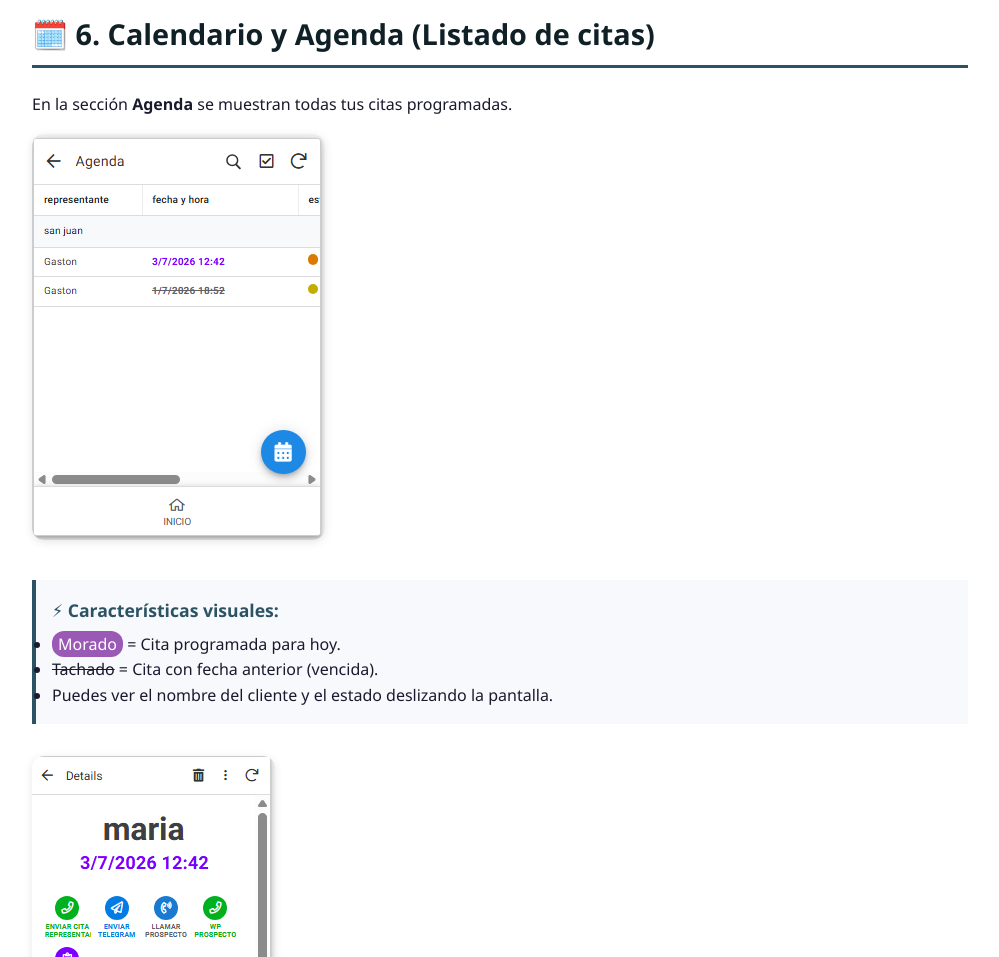
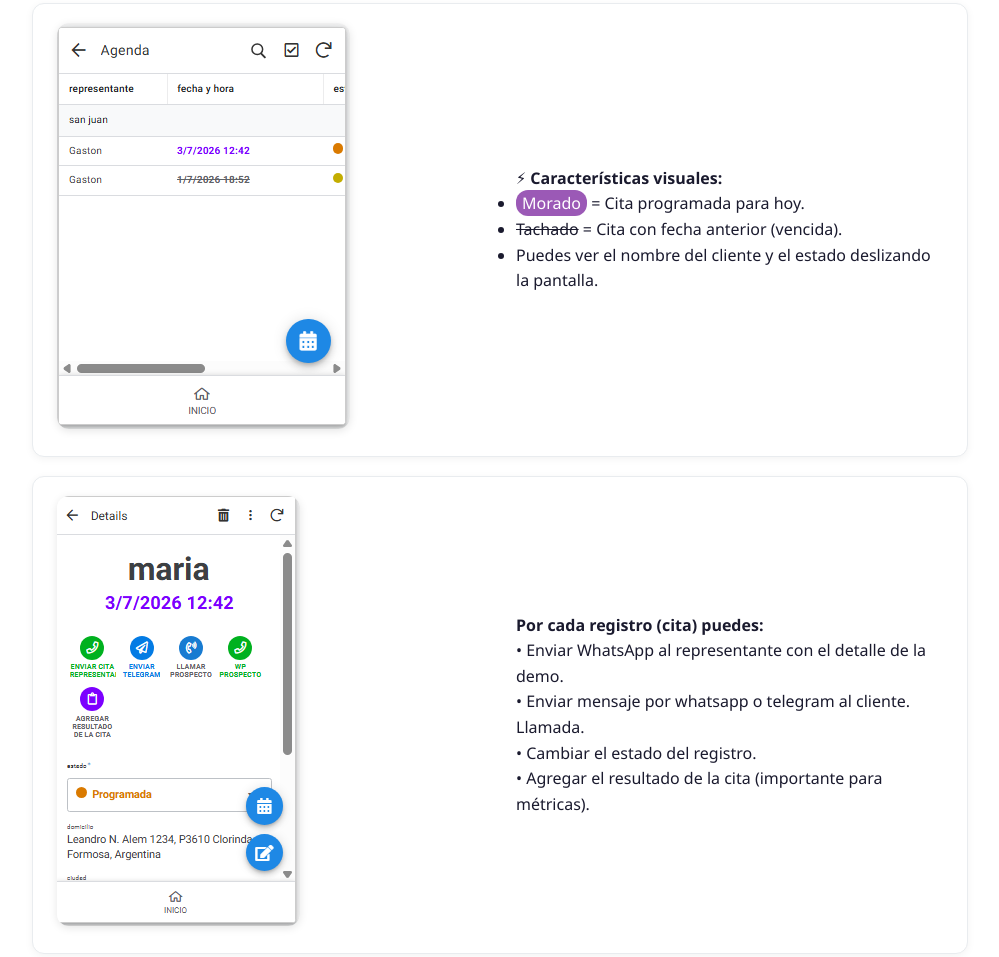
Before and after one commit to nast0n/manualblackassistant, a plain HTML site: page index.html in a window 1280 px wide. Shown: the part 4452-5409 px from the top of the page, without its empty margins (280-1279 px from the left). Drawn offline with Linux system fonts and the light colour scheme.

Commit message:
index.html

```diff
--- a/index.html
+++ b/index.html
@@ -332,6 +332,36 @@
         height: 32px;
     }
 }
+/* Layout de imagen + texto en dos columnas */
+.row-imagen-texto {
+    display: flex;
+    gap: 2rem;
+    align-items: center;
+}
+
+.row-imagen-texto .col-imagen {
+    flex: 1;
+    min-width: 0;
+}
+
+.row-imagen-texto .col-texto {
+    flex: 1;
+    min-width: 0;
+}
+
+/* Responsive: en móvil se apilan */
+@media (max-width: 768px) {
+    .row-imagen-texto {
+        flex-direction: column;
+        gap: 1rem;
+    }
+    .row-imagen-texto .col-imagen {
+        width: 100%;
+    }
+    .row-imagen-texto .col-texto {
+        width: 100%;
+    }
+}
     </style>
 </head>
 <body>
@@ -460,15 +490,22 @@
 <section id="agregar-cita" class="section">
     <h2>📌 5. Agregar Cita</h2>
     <p>Desde el detalle del prospecto o desde el calendario, puedes crear una nueva cita.</p>
+
     <div class="card">
         <h3>Datos de la cita</h3>
+        <div class="row-imagen-texto">
+            <div class="col-imagen">
+                <img src="imagen/agregarcita.png" alt="Formulario de cita" style="max-width:100%; border-radius:12px; box-shadow:0 2px 8px rgba(0,0,0,0.1);">
+            </div>
+            <div class="col-texto">
                 <ul>
                     <li><strong>📅 Fecha</strong> y hora de la cita.</li>
                     <li><strong>📝 Nota</strong>: Algo que te sirva para identificar la casa, o qué llevar (o no llevar).</li>
                     <li><strong>📍 Punto en el mapa</strong>: Arrastra el icono rojo hasta la ubicación exacta.</li>
                     <li><strong>⚙️ Estado</strong>: Pendiente, Completada, Cancelada, Reagendada.</li>
                 </ul>
-                <img src="imagen/agregarcita.png" alt="Menú principal" style="max-width:100%; border-radius:12px; margin:1rem 0; box-shadow:0 2px 8px rgba(0,0,0,0.1);">
+            </div>
+        </div>
     </div>
 </section>
 
@@ -476,9 +513,16 @@
 <section id="calendario" class="section">
     <h2>🗓️ 6. Calendario y Agenda (Listado de citas)</h2>
     <p>En la sección <strong>Agenda</strong> se muestran todas tus citas programadas.</p>
-			<img src="imagen/agenda.png" alt="agenda" style="max-width:100%; border-radius:12px; margin:1rem 0; box-shadow:0 2px 8px rgba(0,0,0,0.1);">
 
-            <div class="step">
+    <!-- Fila 1: Imagen agenda + Características visuales (SIN FONDO) -->
+    <div class="card">
+        <div class="row-imagen-texto">
+            <div class="col-imagen">
+                <img src="imagen/agenda.png" alt="Agenda" style="max-width:100%; border-radius:12px; box-shadow:0 2px 8px rgba(0,0,0,0.1);">
+            </div>
+            <div class="col-texto">
+                <!-- Eliminé la clase "step" que daba el fondo gris -->
+                <div style="margin:0;">
                     <strong>⚡ Características visuales:</strong>
                     <ul>
                         <li><span style="background:#9b59b6; color:white; padding:2px 6px; border-radius:12px;">Morado</span> = Cita programada para hoy.</li>
@@ -486,14 +530,27 @@
                         <li>Puedes ver el nombre del cliente y el estado deslizando la pantalla.</li>
                     </ul>
                 </div>
-			<img src="imagen/detalleagenda.png" alt="desempeño" style="max-width:100%; border-radius:12px; margin:1rem 0; box-shadow:0 2px 8px rgba(0,0,0,0.1);">
+            </div>
+        </div>
+    </div>
 
+    <!-- Fila 2: Imagen detalleagenda + Acciones -->
     <div class="card">
+        <div class="row-imagen-texto">
+            <div class="col-imagen">
+                <img src="imagen/detalleagenda.png" alt="Detalle de agenda" style="max-width:100%; border-radius:12px; box-shadow:0 2px 8px rgba(0,0,0,0.1);">
+            </div>
+            <div class="col-texto">
+                <div style="margin:0;">
                     <strong>Por cada registro (cita) puedes:</strong><br>
                 • Enviar WhatsApp al representante con el detalle de la demo.<br>
                 • Enviar mensaje por whatsapp o telegram al cliente. Llamada.<br>
 				• Cambiar el estado del registro.<br>
-                • Agregar el resultado de la cita (importante para métricas).
+                • Agregar el resultado de la cita (importante para métricas).</li>
+                    </ul>
+                </div>
+            </div>
+        </div>
     </div>
 </section>
 
@@ -523,7 +580,7 @@
                 </ul>
 
                 <p><strong>Que filtraria:</strong> la cantidad de ventas ,citas , llamadas y comisiones.</p>
-<img src="imagen/desempeño.png" alt="desempeño" style="max-width:100%; border-radius:12px; margin:1rem 0; box-shadow:0 2px 8px rgba(0,0,0,0.1);">
+<img src="imagen/desempeño.png" alt="Menú principal" style="max-width:100%; border-radius:12px; margin:1rem 0; box-shadow:0 2px 8px rgba(0,0,0,0.1);">
 <div class="card">
                 📈 <strong>Métrica de desempeño:</strong> Es muy importante que se complete todos los datos como una rutina, este datos nos ayudar a analizar el performace del representante y corregir falencias.
         </div></section>
```
Lines whose indentation alone changed are shown as unchanged.
